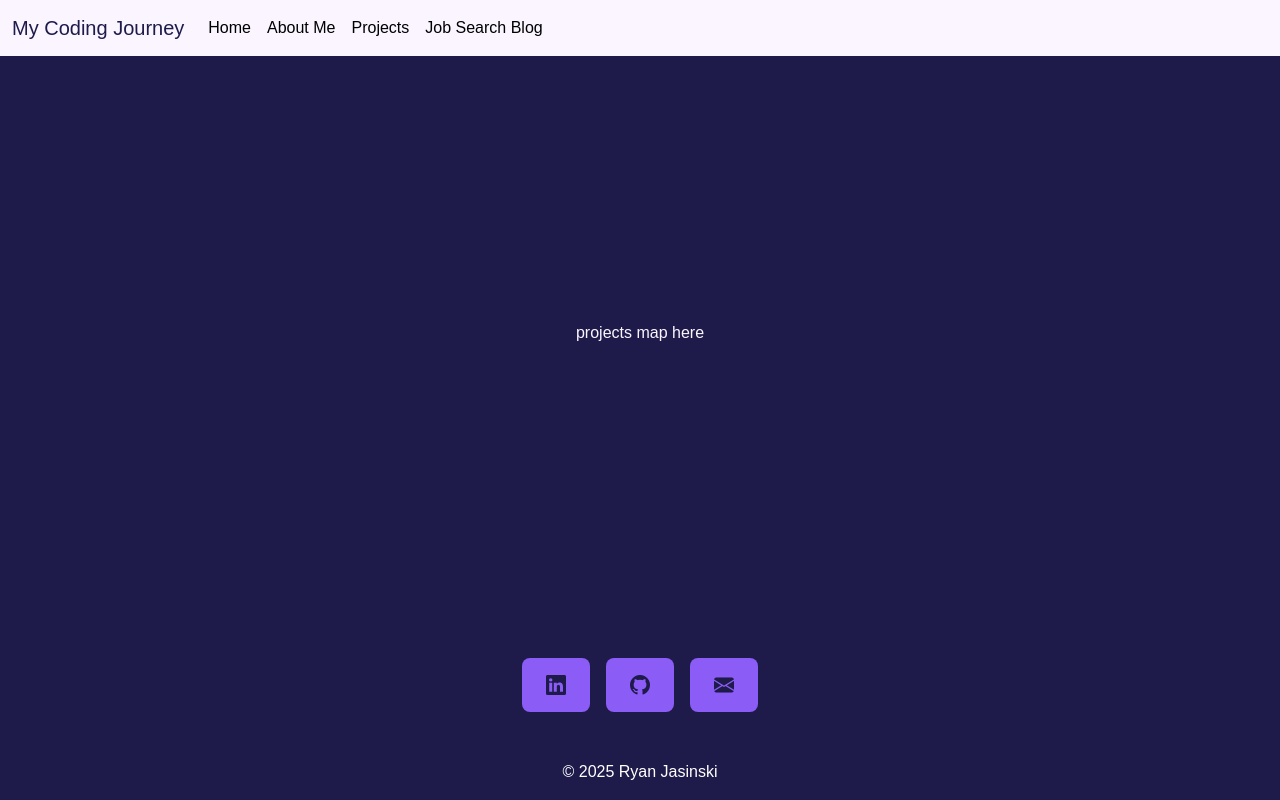
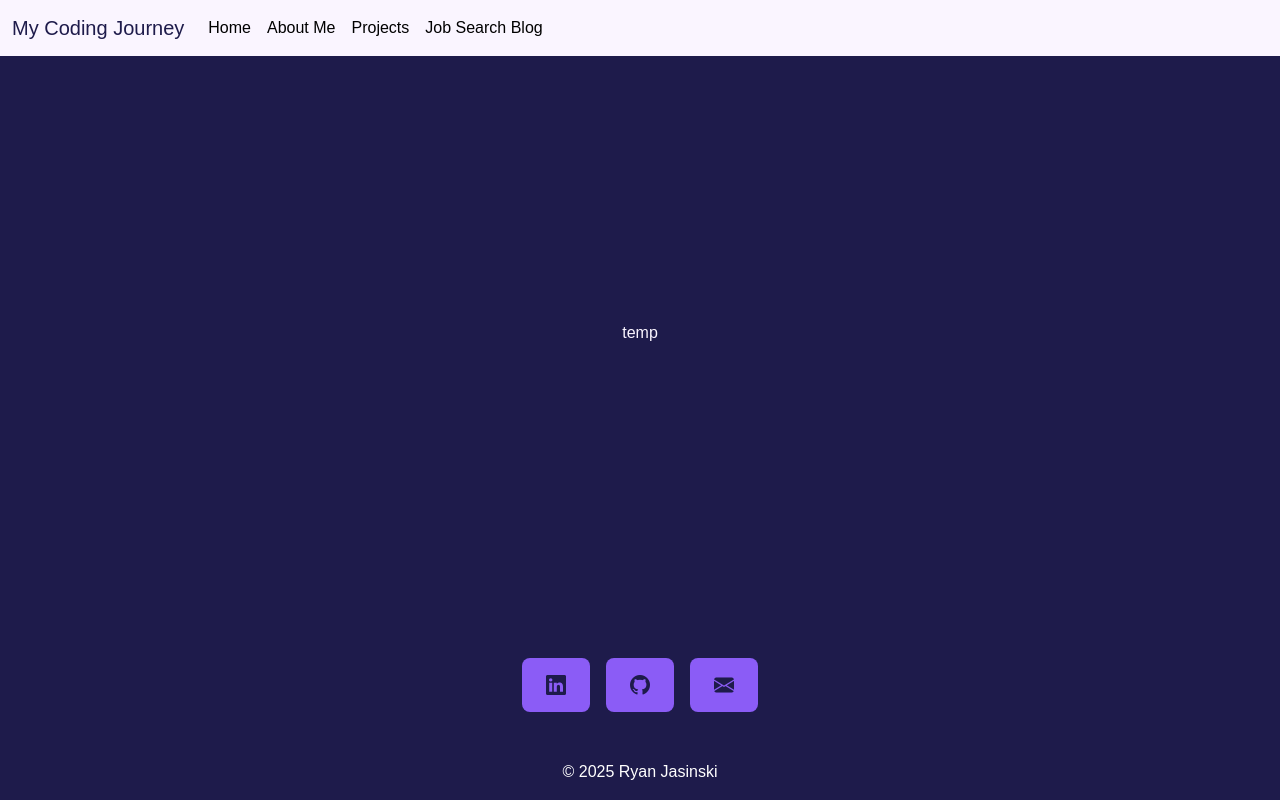
Before and after one commit to codeMonkeyHopeful/portfolio-and-blog, a Next.js app: page /projects in a window 1280 px wide. Built offline with nearby package versions, Linux system fonts and the light colour scheme.

Commit message:
replace plain text with component

```diff
--- a/src/app/projects/page.tsx
+++ b/src/app/projects/page.tsx
@@ -1,3 +1,4 @@
+import { ProjectsList } from '@/components/Projects';
 import type { Metadata } from 'next';
 
 export const metadata: Metadata = {
@@ -6,7 +7,7 @@ export const metadata: Metadata = {
 };
 
 const Projects = ({}) => {
-  return <div>projects map here</div>;
+  return <ProjectsList />;
 };
 
 export default Projects;
--- a/src/components/Projects/ProjectsList.tsx
+++ b/src/components/Projects/ProjectsList.tsx
@@ -1,3 +1,4 @@
+import { projectLinkPlaceholder } from '@/constants/index';
 import { FC } from 'react';
 
 export const ProjectsList: FC = ({}) => {
--- a/src/components/Projects/index.ts
+++ b/src/components/Projects/index.ts
@@ -0,0 +1 @@
+export { ProjectsList } from './ProjectsList';
```
